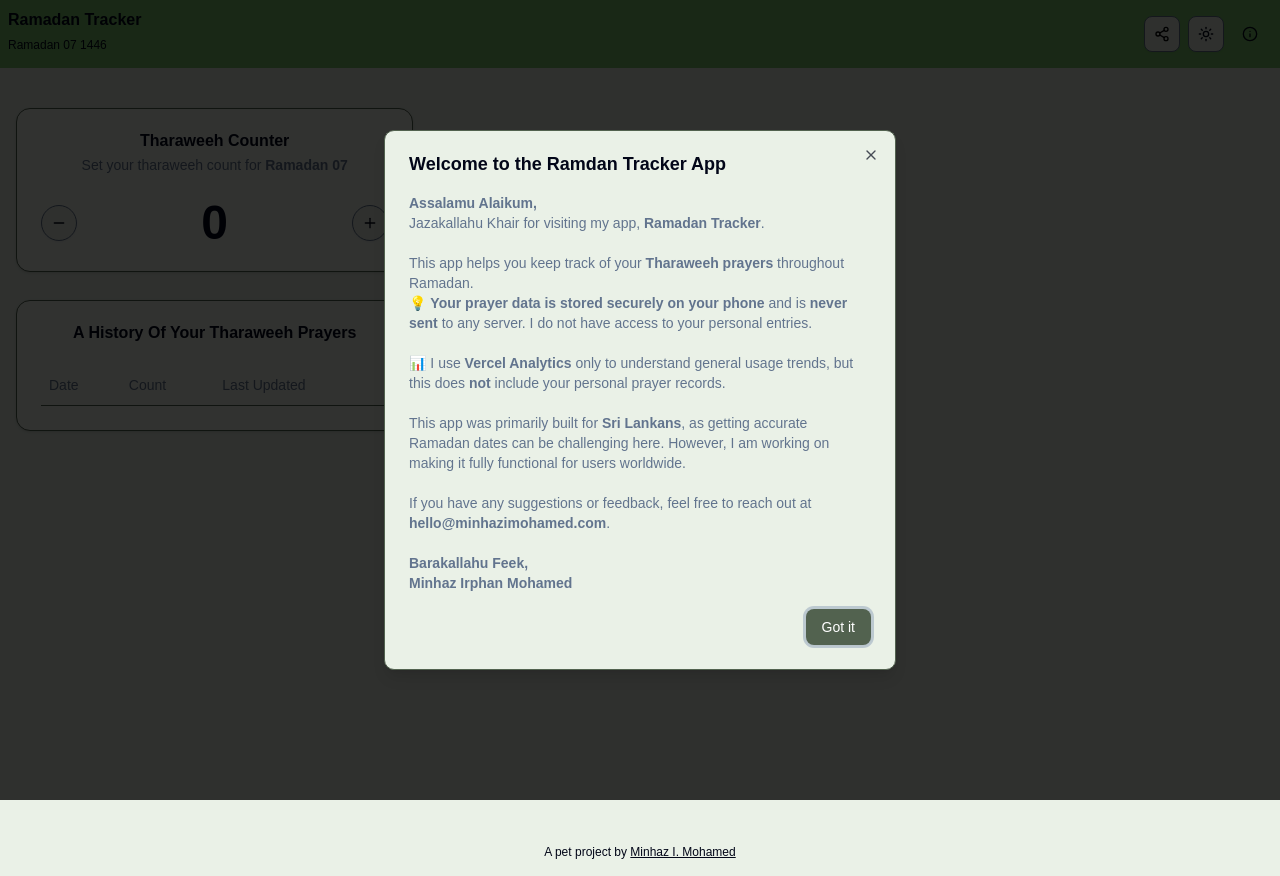
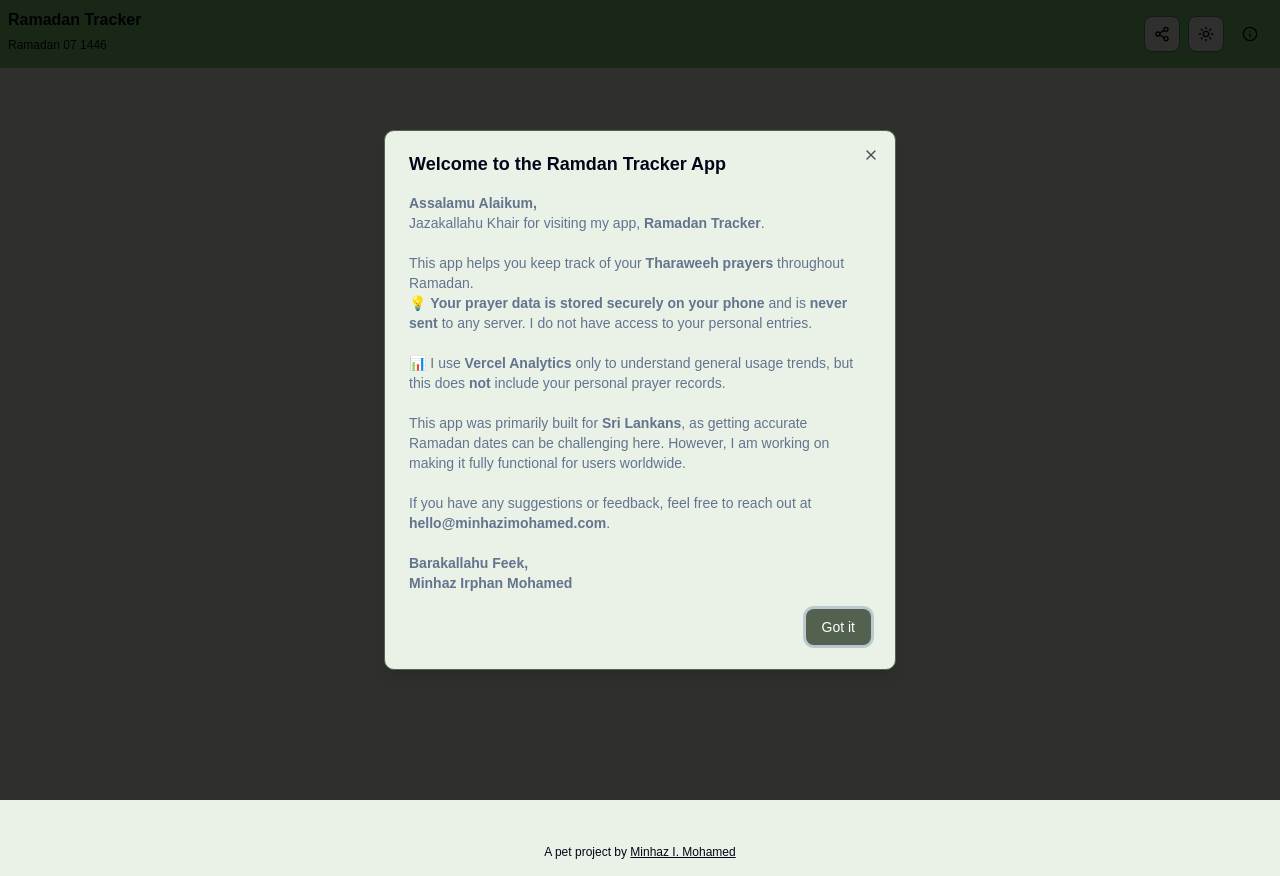
Before and after one commit to MinhazI/ramadan-tracker, a React (Vite) app: page / in a window 1280 px wide. Built offline with nearby package versions, Linux system fonts and the light colour scheme; a web font is replaced by a local one.

Commit message:
Added the routes and differentiated the components to pages

```diff
--- a/src/App.tsx
+++ b/src/App.tsx
@@ -1,55 +1,38 @@
-import { useEffect, useState } from "react";
-import Counter from "./components/Counter";
+import { useState } from "react";
+import { BrowserRouter, Routes, Route } from "react-router"; // Use BrowserRouter
 import Footer from "./components/Footer";
 import Navigation from "./components/Navigation";
-import TharaweehHistory from "./components/TharaweehHistory";
-import iPrayer from "./interfaces/iPrayer";
 import WelcomeModal from "./components/WelcomeModal";
-import { getIslamicDateMonth, getIslamicDateMonthYear } from "./utils/Date";
+import { getIslamicDateMonthYear } from "./utils/Date";
+import Duas from "./pages/Duas";
+import NotFound from "./pages/NotFound";
+import Quiz from "./pages/Quiz";
+import Home from "./pages/Home"; // You need a home page
+import Tharaweeh from "./pages/Tharaweeh";
+import ROUTES from "./constants/routes";
 
 function App() {
-  const [tharaweehCount, setTharaweehCount] = useState(0);
-  const [prayerData, setPrayerData] = useState({} as iPrayer);
   const [openModal, setOpenModal] = useState(false);
-
-  const currentIslamicDate = getIslamicDateMonth();
   const currentIslamicDateYear = getIslamicDateMonthYear();
 
-  useEffect(() => {
-    const prayerData = JSON.parse(
-      localStorage.getItem("ramadanTracker") || "{}"
-    );
-
-    setPrayerData(prayerData || {});
-
-    setTharaweehCount(prayerData[currentIslamicDate]?.tharaweehCount || 0);
-  }, [currentIslamicDate]);
-
   return (
-    <>
+    <BrowserRouter>
       <Navigation
         setOpenModal={setOpenModal}
         todaysDate={currentIslamicDateYear}
       />
+
+      <Routes>
+        <Route path={ROUTES.HOME} element={<Home />} />
+        <Route path={ROUTES.QUIZ} element={<Quiz />} />
+        <Route path={ROUTES.DUAS} element={<Duas />} />
+        <Route path={ROUTES.THARAWEEH} element={<Tharaweeh />} />
+        <Route path={ROUTES.NOT_FOUND} element={<NotFound />} />
+      </Routes>
+
       <WelcomeModal open={openModal} setOpen={setOpenModal} />
-      <div className="min-h-[90vh]">
-        <div className="flex justify-center">
-          <div className="grid grid-cols-1 md:grid-cols-2 lg:grid-cols-3 gap-7 w-full px-4">
-            <div className="flex flex-col gap-7">
-              <Counter
-                tharaweehCount={tharaweehCount}
-                setTharaweehCount={setTharaweehCount}
-                currentIslamicDate={currentIslamicDate}
-              />
-              <div className="items-center">
-                <TharaweehHistory prayerData={prayerData} />
-              </div>
-            </div>
-          </div>
-        </div>
-      </div>
       <Footer />
-    </>
+    </BrowserRouter>
   );
 }
 
--- /dev/null
+++ b/src/constants/routes.ts
@@ -0,0 +1,9 @@
+const ROUTES = {
+    "HOME": "/",
+    "THARAWEEH": "tharaweeh",
+    "DUAS": "duas",
+    "QUIZ": "quiz",
+    "NOT_FOUND": "*",
+}
+
+export default ROUTES;
--- a/src/main.tsx
+++ b/src/main.tsx
@@ -1,28 +1,17 @@
 import { StrictMode } from "react";
 import { createRoot } from "react-dom/client";
 import "./index.css";
-import App from "./App.tsx";
 import { Analytics } from "@vercel/analytics/react";
 import { Toaster } from "sonner";
 import { ThemeProvider } from "./components/theme-provider.tsx";
-import { BrowserRouter, Route, Routes } from "react-router";
-import Quiz from "./pages/Quiz.tsx";
-import Duas from "./pages/Duas.tsx";
-import NotFound from "./pages/NotFound.tsx";
+import App from "./App.tsx";
 
 createRoot(document.getElementById("root")!).render(
-  <BrowserRouter>
   <StrictMode>
     <ThemeProvider>
-        <Routes>
-          <Route path="/" element={<App />} />
-          <Route path="/quiz" element={<Quiz />} />
-          <Route path="/daus" element={<Duas />} />
-          <Route path="*" element={<NotFound />} />
-        </Routes>
+      <App />
       <Analytics />
       <Toaster />
     </ThemeProvider>
   </StrictMode>
-  </BrowserRouter>
 );
--- /dev/null
+++ b/src/pages/Home.tsx
@@ -0,0 +1,15 @@
+import React from "react";
+
+const Home = () => {
+  return (
+    <div className="min-h-[90vh]">
+      <div className="flex justify-center">
+        <div className="grid grid-cols-1 md:grid-cols-2 lg:grid-cols-3 gap-7 w-full px-4">
+          <div className="flex flex-col gap-7"></div>
+        </div>
+      </div>
+    </div>
+  );
+};
+
+export default Home;
--- /dev/null
+++ b/src/pages/Tharaweeh.tsx
@@ -0,0 +1,36 @@
+import Counter from "@/components/Counter";
+import TharaweehHistory from "@/components/TharaweehHistory";
+import iPrayer from "@/interfaces/iPrayer";
+import { getIslamicDateMonth } from "@/utils/Date";
+import { useEffect, useState } from "react";
+
+const Tharaweeh = () => {
+  const [tharaweehCount, setTharaweehCount] = useState(0);
+  const [prayerData, setPrayerData] = useState({} as iPrayer);
+
+  const currentIslamicDate = getIslamicDateMonth();
+
+  useEffect(() => {
+    const prayerData = JSON.parse(
+      localStorage.getItem("ramadanTracker") || "{}"
+    );
+
+    setPrayerData(prayerData || {});
+
+    setTharaweehCount(prayerData[currentIslamicDate]?.tharaweehCount || 0);
+  }, [currentIslamicDate]);
+  return (
+    <>
+      <Counter
+        tharaweehCount={tharaweehCount}
+        setTharaweehCount={setTharaweehCount}
+        currentIslamicDate={currentIslamicDate}
+      />
+      <div className="items-center">
+        <TharaweehHistory prayerData={prayerData} />
+      </div>
+    </>
+  );
+};
+
+export default Tharaweeh;
```
Also changed, not shown: src/App.css (deleted). Lines whose indentation alone changed are shown as unchanged.
